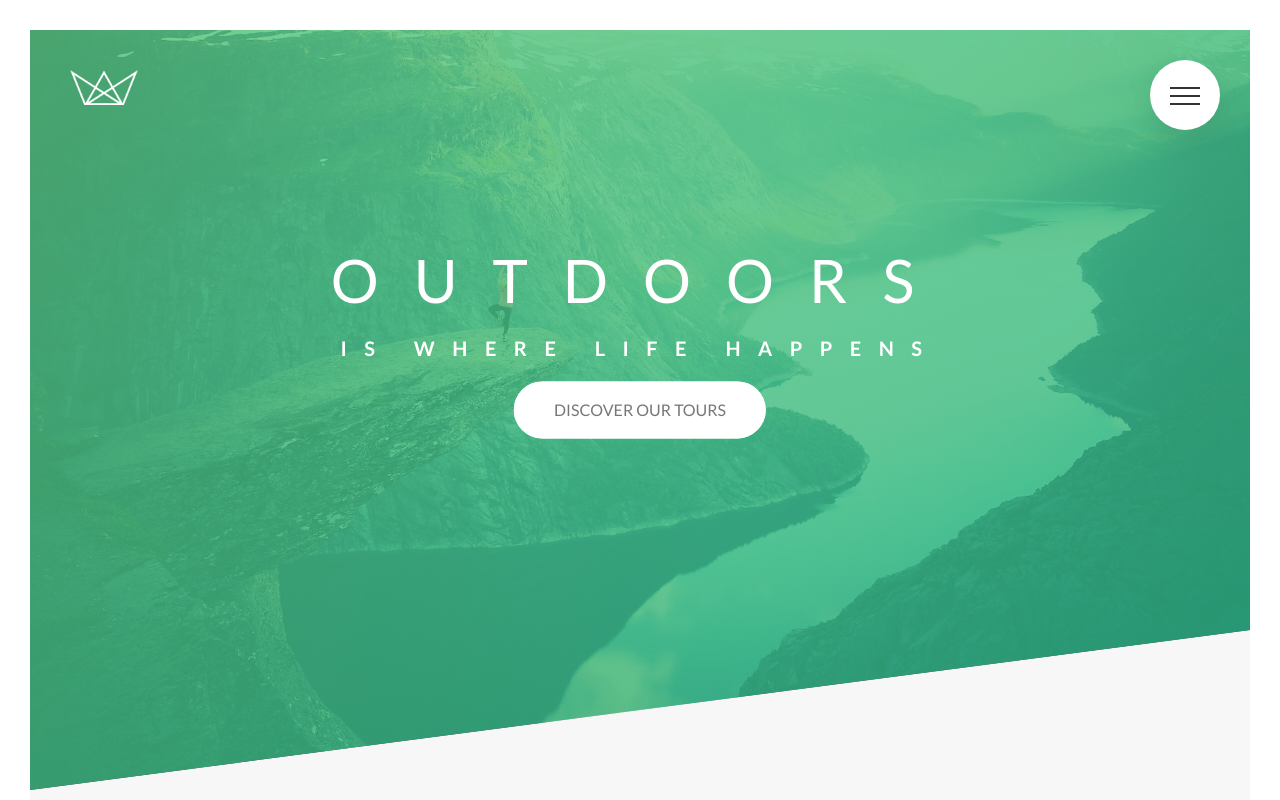
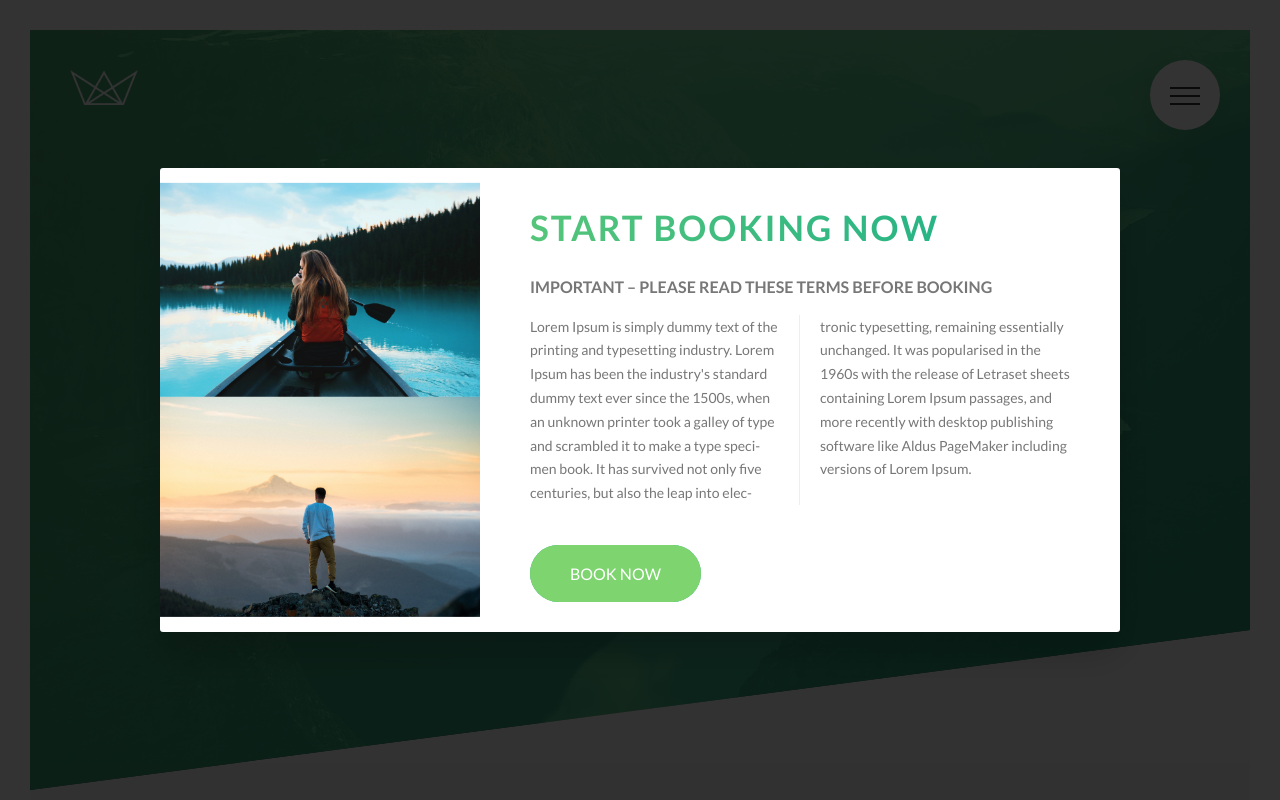
Before and after one commit to lionelritchie29/natours, a website: page index.html in a window 1280 px wide. Shown: the top 800 px of the page. Drawn offline with Linux system fonts and the light colour scheme.

Commit message:
feat: booking popup

```diff
--- a/index.html
+++ b/index.html
@@ -454,5 +454,37 @@
         </div>
       </div>
     </footer>
+
+    <div class="popup">
+      <div class="popup__content">
+        <div class="popup__left">
+          <img class="popup__img" src="img/nat-8.jpg" alt="Tour photo" />
+          <img class="popup__img" src="img/nat-9.jpg" alt="Tour photo" />
+        </div>
+
+        <div class="popup__right">
+          <h2 class="heading-secondary u-margin-bottom-small">
+            Start booking now
+          </h2>
+          <h3 class="heading-tertiary u-margin-bottom-small">
+            Important &ndash; Please read these terms before booking
+          </h3>
+
+          <p class="popup__text">
+            Lorem Ipsum is simply dummy text of the printing and typesetting
+            industry. Lorem Ipsum has been the industry's standard dummy text
+            ever since the 1500s, when an unknown printer took a galley of type
+            and scrambled it to make a type specimen book. It has survived not
+            only five centuries, but also the leap into electronic typesetting,
+            remaining essentially unchanged. It was popularised in the 1960s
+            with the release of Letraset sheets containing Lorem Ipsum passages,
+            and more recently with desktop publishing software like Aldus
+            PageMaker including versions of Lorem Ipsum.
+          </p>
+
+          <a href="#" class="btn btn--green">Book now</a>
+        </div>
+      </div>
+    </div>
   </body>
 </html>
--- /dev/null
+++ b/sass/components/_popup.scss
@@ -0,0 +1,49 @@
+.popup {
+  height: 100vh;
+  width: 100%;
+  position: fixed;
+  top: 0;
+  left: 0;
+  background-color: rgba($color-black, 0.8);
+  z-index: 9999;
+
+  &__content {
+    width: 75%;
+    background-color: $color-white;
+    box-shadow: 0 2rem 4rem rgba($color-black, 0.2);
+    position: absolute;
+    top: 50%;
+    left: 50%;
+    transform: translate(-50%, -50%);
+    border-radius: 3px;
+    display: table;
+    overflow: hidden;
+  }
+
+  &__left {
+    width: 33.33333%;
+    display: table-cell;
+    vertical-align: middle;
+  }
+
+  &__right {
+    width: 66.66666%;
+    display: table-cell;
+    vertical-align: middle;
+    padding: 3rem 5rem;
+  }
+
+  &__img {
+    display: block;
+    width: 100%;
+  }
+
+  &__text {
+    font-size: 1.4rem;
+    margin-bottom: 4rem;
+    column-count: 2;
+    column-gap: 4rem;
+    column-rule: 1px solid $color-grey-light-2;
+    hyphens: auto;
+  }
+}
--- a/sass/main.scss
+++ b/sass/main.scss
@@ -14,6 +14,7 @@
 @import "components/story";
 @import "components/bg-video";
 @import "components/form";
+@import "components/popup";
 
 @import "layout/header";
 @import "layout/grid";
```
Also changed, not shown: css/style.css.
